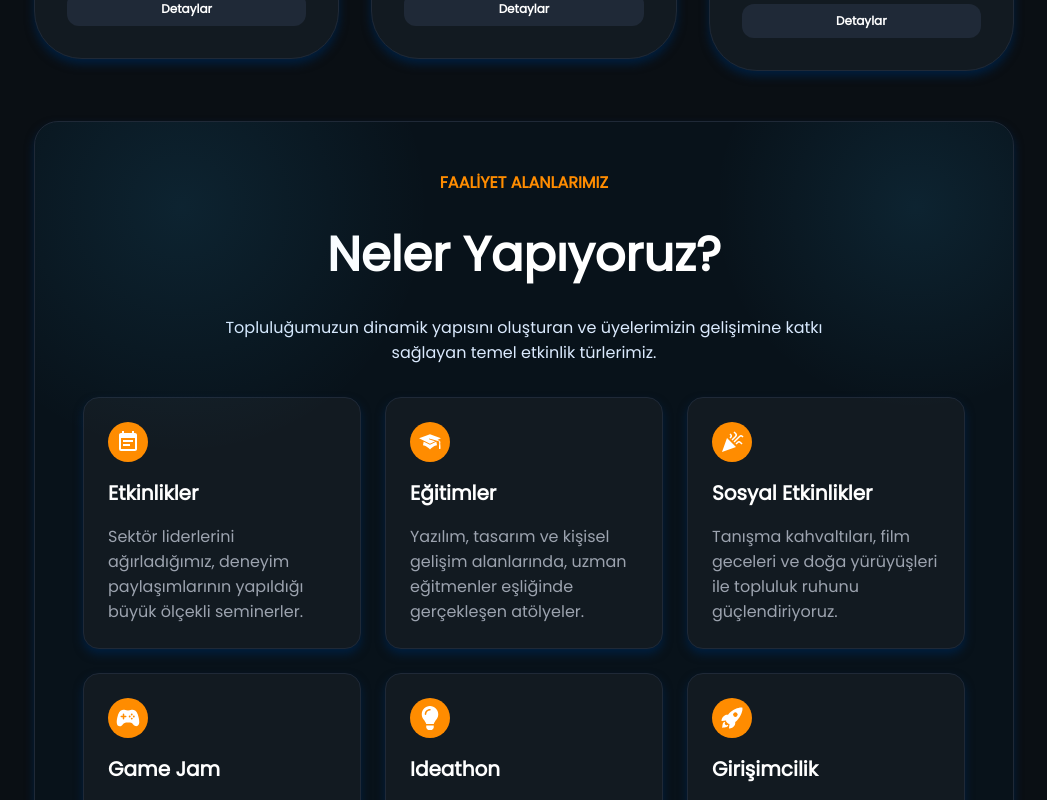
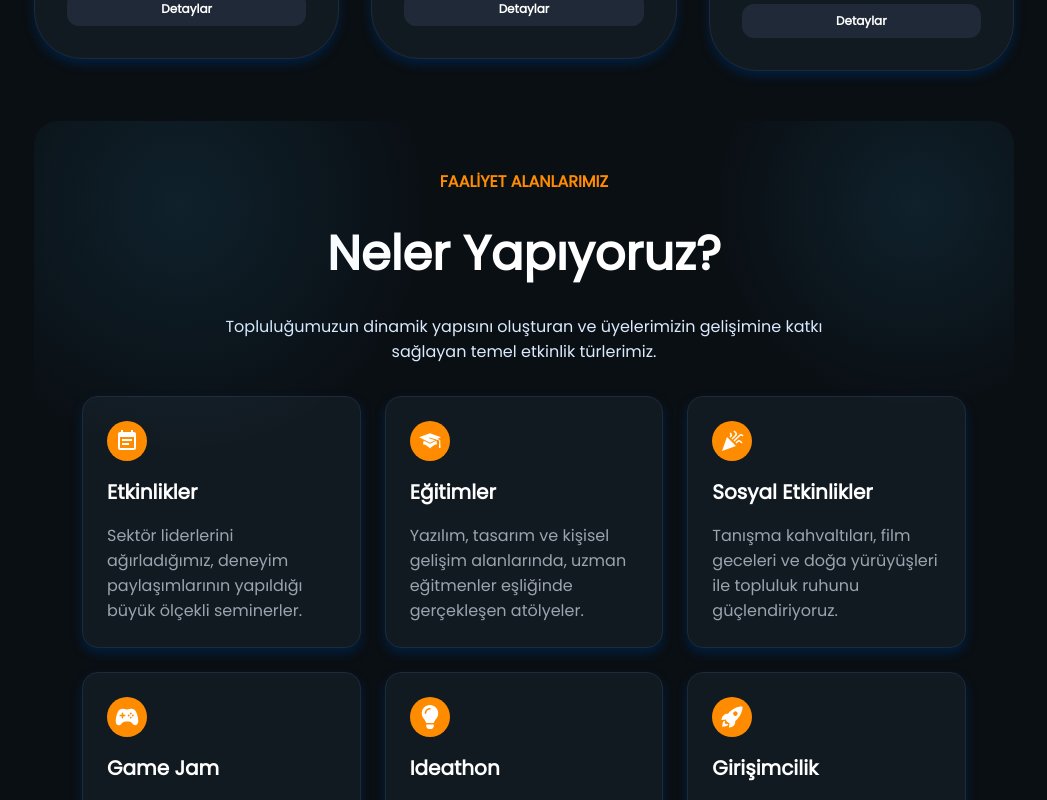
Before and after one commit to riavenn/bt-website, a React (Vite) app: page / in a window 1280 px wide. Shown: the part 1800-2600 px from the top of the page, without its empty margins (116-1163 px from the left). Built offline with nearby package versions, Linux system fonts and the light colour scheme.

Commit message:
style: improve mobile UI for homepage components

```diff
--- a/src/Components/HomeComponents/Header/Header.module.css
+++ b/src/Components/HomeComponents/Header/Header.module.css
@@ -214,7 +214,7 @@
     width: auto;
   }
   .title {
-    font-size: 2.5rem;
+    font-size: 2rem;
     width: 100%;
   }
   .description {
--- a/src/Components/HomeComponents/Navbar/Navbar.module.css
+++ b/src/Components/HomeComponents/Navbar/Navbar.module.css
@@ -114,7 +114,6 @@
     gap: var(--gap-lg);
     z-index: 999;
     box-shadow: 0 10px 20px rgba(0, 0, 0, 0.3);
-    width: 90%;
   }
 
   .navActive {
--- a/src/Components/HomeComponents/Whatwedo/Whatwedo.module.css
+++ b/src/Components/HomeComponents/Whatwedo/Whatwedo.module.css
@@ -4,11 +4,8 @@
 
 .mainContent {
   gap: var(--gap-lg);
-  background-color: rgb(8, 18, 26, 1);
   padding: var(--padding-xl);
-  border: 1px solid rgb(31, 41, 55, 1);
   border-radius: var(--border-radius-xl);
-  box-shadow: var(--box-shadow-secondary);
   position: relative;
   overflow: hidden;
 }
@@ -91,6 +88,7 @@
   }
   .textContainer {
     align-items: start;
+    gap: var(--gap-md);
   }
   .title {
     font-size: 2rem;
```
